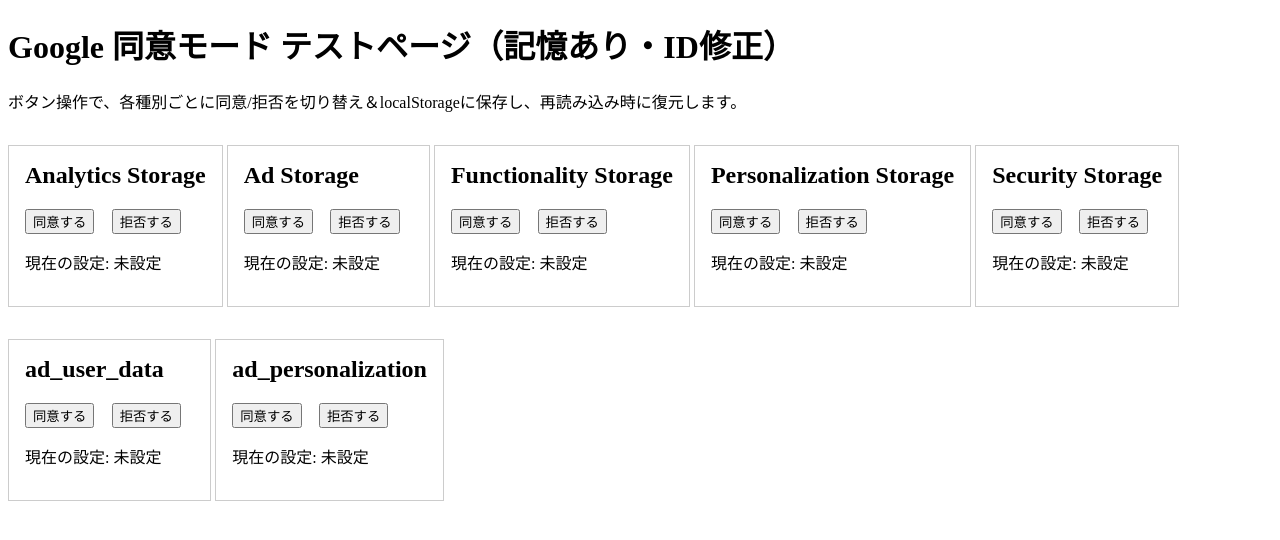
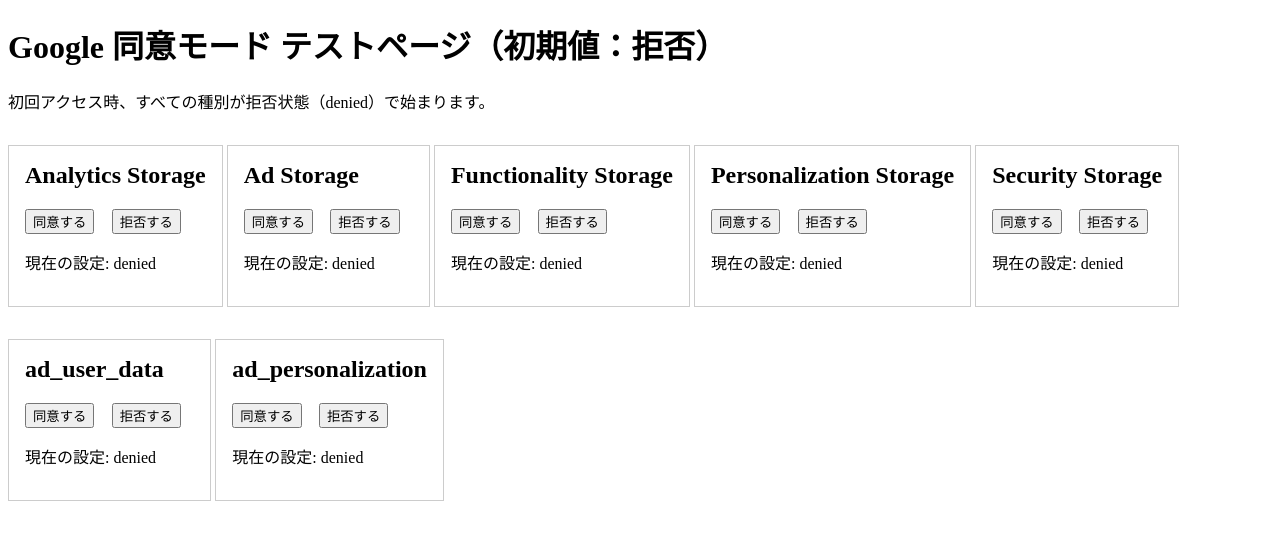
Before and after one commit to sarusaruworld/ga4-consent-test, a plain HTML site: page index.html in a window 1280 px wide. Drawn offline with Linux system fonts and the light colour scheme.

Commit message:
Update index.html

```diff
--- a/index.html
+++ b/index.html
@@ -2,7 +2,7 @@
 <html lang="ja">
 <head>
   <meta charset="UTF-8" />
-  <title>同意モードテスト（記憶あり・ID修正）</title>
+  <title>同意モードテスト（初期値：拒否）</title>
 
   <!-- ▼ ブリッジ用のスクリプトを先に定義 ▼ -->
   <script>
@@ -49,15 +49,14 @@
   </noscript>
   <!-- ▲ End Google Tag Manager (noscript) ▲ -->
 
-  <h1>Google 同意モード テストページ（記憶あり・ID修正）</h1>
-  <p>ボタン操作で、各種別ごとに同意/拒否を切り替え＆localStorageに保存し、再読み込み時に復元します。</p>
+  <h1>Google 同意モード テストページ（初期値：拒否）</h1>
+  <p>初回アクセス時、すべての種別が拒否状態（denied）で始まります。</p>
 
   <!-- Analytics Storage -->
   <div class="consent-group">
     <h2>Analytics Storage</h2>
     <button id="analyticsAccept">同意する</button>
     <button id="analyticsReject">拒否する</button>
-    <!-- IDを "analytics_storageStatus" に修正 -->
     <p id="analytics_storageStatus">現在の設定: 未設定</p>
   </div>
 
@@ -66,7 +65,6 @@
     <h2>Ad Storage</h2>
     <button id="adAccept">同意する</button>
     <button id="adReject">拒否する</button>
-    <!-- IDを "ad_storageStatus" に修正 -->
     <p id="ad_storageStatus">現在の設定: 未設定</p>
   </div>
 
@@ -75,7 +73,6 @@
     <h2>Functionality Storage</h2>
     <button id="funcAccept">同意する</button>
     <button id="funcReject">拒否する</button>
-    <!-- IDを "functionality_storageStatus" に修正 -->
     <p id="functionality_storageStatus">現在の設定: 未設定</p>
   </div>
 
@@ -84,7 +81,6 @@
     <h2>Personalization Storage</h2>
     <button id="persAccept">同意する</button>
     <button id="persReject">拒否する</button>
-    <!-- IDを "personalization_storageStatus" に修正 -->
     <p id="personalization_storageStatus">現在の設定: 未設定</p>
   </div>
 
@@ -93,7 +89,6 @@
     <h2>Security Storage</h2>
     <button id="secAccept">同意する</button>
     <button id="secReject">拒否する</button>
-    <!-- IDを "security_storageStatus" に修正 -->
     <p id="security_storageStatus">現在の設定: 未設定</p>
   </div>
 
@@ -102,7 +97,6 @@
     <h2>ad_user_data</h2>
     <button id="adUserDataAccept">同意する</button>
     <button id="adUserDataReject">拒否する</button>
-    <!-- IDを "ad_user_dataStatus" に修正 -->
     <p id="ad_user_dataStatus">現在の設定: 未設定</p>
   </div>
 
@@ -111,7 +105,6 @@
     <h2>ad_personalization</h2>
     <button id="adPersAccept">同意する</button>
     <button id="adPersReject">拒否する</button>
-    <!-- IDを "ad_personalizationStatus" に修正 -->
     <p id="ad_personalizationStatus">現在の設定: 未設定</p>
   </div>
 
@@ -127,7 +120,7 @@
       'ad_personalization'
     ];
 
-    // localStorageに保存している同意状態の読み込み
+    // localStorageから読み込む
     function loadConsentFromStorage() {
       const stored = localStorage.getItem('consentPrefs');
       if (stored) {
@@ -137,15 +130,15 @@
           console.warn('Failed to parse consentPrefs:', e);
         }
       }
-      return {};
+      return {}; // 空オブジェクト
     }
 
-    // 同意状態をlocalStorageに保存
+    // localStorageへ保存する
     function saveConsentToStorage(consentObj) {
       localStorage.setItem('consentPrefs', JSON.stringify(consentObj));
     }
 
-    // ページに表示するUI（<p id="xxxStatus">）を更新
+    // UIを更新する
     function updateStatusUI(key, value) {
       const statusElm = document.getElementById(key + 'Status');
       if (statusElm) {
@@ -153,7 +146,7 @@
       }
     }
 
-    // すべての同意状態をUIに反映
+    // 複数のキーをまとめてUI更新
     function updateAllUI(consentObj) {
       CONSENT_KEYS.forEach(key => {
         const val = consentObj[key] || '未設定';
@@ -161,33 +154,46 @@
       });
     }
 
-    // ページ読み込み時にlocalStorageの状態を読み込んで適用
+    // 同意をセットする関数
+    function setConsent(key, value) {
+      const consentData = loadConsentFromStorage();
+      consentData[key] = value;
+      saveConsentToStorage(consentData);
+      gtag('consent', 'update', { [key]: value });
+      updateStatusUI(key, value);
+      console.log(`[Consent Mode] ${key} = ${value}`);
+    }
+
+    // ========== ページ読み込み時の処理 ==========
     window.addEventListener('DOMContentLoaded', () => {
-      const consentData = loadConsentFromStorage();
-      if (Object.keys(consentData).length > 0) {
+      let consentData = loadConsentFromStorage();
+
+      // もし localStorage が空だったら、すべて "denied" に設定
+      if (Object.keys(consentData).length === 0) {
+        // デフォルトオブジェクトを作成
+        consentData = {};
+        CONSENT_KEYS.forEach(key => {
+          consentData[key] = 'denied';
+        });
+        // localStorageに保存
+        saveConsentToStorage(consentData);
+
+        // Consent Modeをまとめて更新
+        // 例: { analytics_storage: 'denied', ad_storage: 'denied', ... } を一括で反映
+        gtag('consent', 'update', consentData);
+
+        console.log('[Consent Mode] 初期化: すべて denied に設定しました。', consentData);
+      } else {
+        // 既に何かしらの同意状態がある場合 → それを反映
         gtag('consent', 'update', consentData);
         console.log('[Consent Mode] Loaded from localStorage:', consentData);
       }
+
       // UI更新
       updateAllUI(consentData);
     });
 
-    // 同意切り替え用の関数
-    function setConsent(key, value) {
-      // 現在の設定を読み込み
-      const consentData = loadConsentFromStorage();
-      // 値を更新
-      consentData[key] = value;
-      // localStorage保存
-      saveConsentToStorage(consentData);
-      // Consent Modeに反映
-      gtag('consent', 'update', { [key]: value });
-      // UI更新
-      updateStatusUI(key, value);
-      console.log(`[Consent Mode] ${key} = ${value}`);
-    }
-
-    // ========== Analytics ==========
+    // ========== イベントリスナー登録 (個別ボタン) ==========
     document.getElementById('analyticsAccept').addEventListener('click', () => {
       setConsent('analytics_storage', 'granted');
     });
@@ -195,7 +201,6 @@
       setConsent('analytics_storage', 'denied');
     });
 
-    // ========== Ads ==========
     document.getElementById('adAccept').addEventListener('click', () => {
       setConsent('ad_storage', 'granted');
     });
@@ -203,7 +208,6 @@
       setConsent('ad_storage', 'denied');
     });
 
-    // ========== Functionality ==========
     document.getElementById('funcAccept').addEventListener('click', () => {
       setConsent('functionality_storage', 'granted');
     });
@@ -211,7 +215,6 @@
       setConsent('functionality_storage', 'denied');
     });
 
-    // ========== Personalization ==========
     document.getElementById('persAccept').addEventListener('click', () => {
       setConsent('personalization_storage', 'granted');
     });
@@ -219,7 +222,6 @@
       setConsent('personalization_storage', 'denied');
     });
 
-    // ========== Security ==========
     document.getElementById('secAccept').addEventListener('click', () => {
       setConsent('security_storage', 'granted');
     });
@@ -227,7 +229,6 @@
       setConsent('security_storage', 'denied');
     });
 
-    // ========== ad_user_data ==========
     document.getElementById('adUserDataAccept').addEventListener('click', () => {
       setConsent('ad_user_data', 'granted');
     });
@@ -235,7 +236,6 @@
       setConsent('ad_user_data', 'denied');
     });
 
-    // ========== ad_personalization ==========
     document.getElementById('adPersAccept').addEventListener('click', () => {
       setConsent('ad_personalization', 'granted');
     });
```
